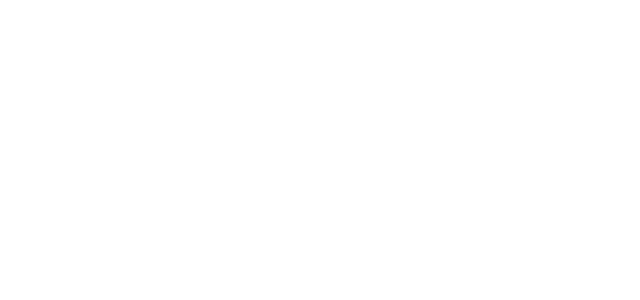
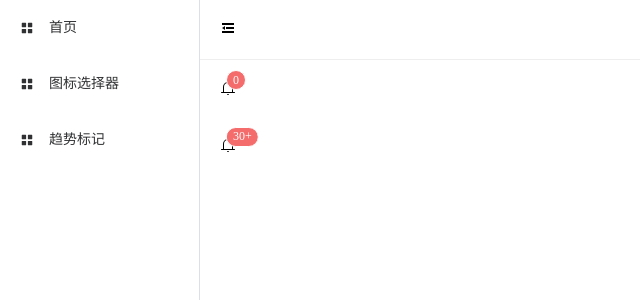
Before and after one commit to ZhaoJiSen/Encapsulation, a Vue app: page /notification in a window 1280 px wide. Before the commit this address had no page. Shown: the top 300 px of the page, without its empty margins (0-640 px from the left). Built offline with nearby package versions, Linux system fonts and the light colour scheme.

Commit message:
:sparkles: 通知菜单组件的基本搭建

```diff
--- a/src/components/index.ts
+++ b/src/components/index.ts
@@ -1,9 +1,10 @@
 import type { App } from 'vue';
 import ChooseArea from './chooseArea';
 import ChooseIcon from './chooseIcon';
-import Trend from "@/components/trend";
+import Trend from '@/components/trend';
+import Notification from '@/components/notification';
 
-const components = [ChooseArea, ChooseIcon, Trend];
+const components = [ChooseArea, ChooseIcon, Trend, Notification];
 
 export default {
   install(app: App) {
--- /dev/null
+++ b/src/components/notification/index.ts
@@ -0,0 +1,8 @@
+import type { App } from 'vue';
+import Notification from './src/index.vue';
+
+export default  {
+    install(app: App) {
+        app.component('Notification', Notification);
+    }
+}
--- /dev/null
+++ b/src/components/notification/src/index.vue
@@ -0,0 +1,38 @@
+<template>
+  <el-badge
+    :value="notificationCount"
+    :max="notificationMax"
+    :is-dot='notificationDot'
+    :hidden='notificationHidden'
+    :type='notificationType'
+    :show-zero="notificationZero"
+  >
+    <component :is="`el-icon-${toLine(customIcon)}`" />
+  </el-badge>
+</template>
+
+<script lang="ts" setup>
+import { toLine } from '@/utils';
+import {PropType} from "vue";
+
+type Type = 'primary' | 'success' | 'warning' | 'error';
+
+const props = defineProps({
+  // 自定义图标
+  customIcon: { type: String, default: 'Bell' },
+  // el-badge 的 value
+  notificationCount: { type: Number, default: 0 },
+  // el-badge 的 max 最大值 超过最大值会显示 {max}+
+  notificationMax: { type: Number, default: 99 },
+  // el-badge 的 is-dot 是否显示小圆点
+  notificationDot: { type: Boolean, default: false },
+  // el-badge 的 hidden 是否隐藏 Badge
+  notificationHidden: { type: Boolean, default: false },
+  // el-badge 的 type 默认为 danger
+  notificationType: { type: String as PropType<Type>, default: 'danger' },
+  // el-badge 的 show-zero 值为零时是否显示 Badge, false 不显示
+  notificationZero: { type: Boolean, default: true }
+});
+</script>
+
+<style lang="scss" scoped></style>
--- a/src/router/index.ts
+++ b/src/router/index.ts
@@ -28,6 +28,10 @@
       {
         path: '/trend',
         component: () => import('@/views/trend/index.vue')
+      },
+      {
+        path: '/notification',
+        component: () => import('@/views/notification/index.vue')
       }
     ]
   }
--- /dev/null
+++ b/src/views/notification/index.vue
@@ -0,0 +1,15 @@
+<template>
+  <notification />
+  <br>
+  <br>
+  <br>
+  <notification
+    :notificationCount="50"
+    :notificationMax="30"
+    :notificationZero="false"
+  />
+</template>
+
+<script lang="ts" setup></script>
+
+<style lang="scss" scoped></style>
```
